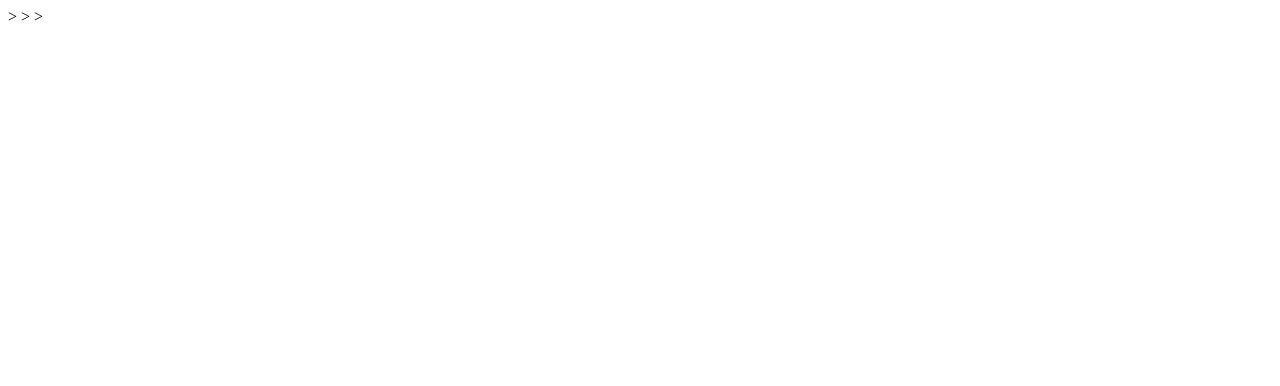
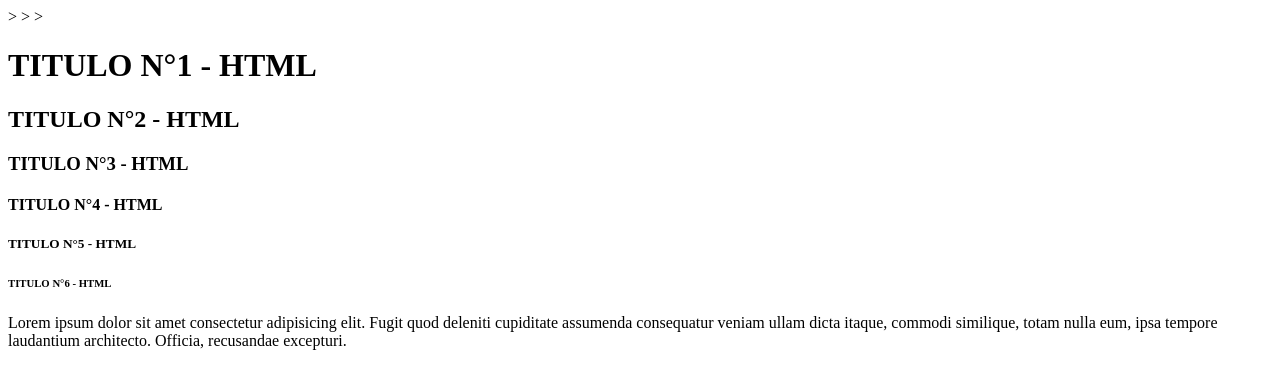
Before and after one commit to Txz-Raam/PRACTICAS-PROFESIONALIZANTES-I---PROFE-SEBA, a plain HTML site: page HTML5/index.html in a window 1280 px wide. Drawn offline with Linux system fonts and the light colour scheme.

Commit message:
Update index.html
aprendidooo

```diff
--- a/HTML5/index.html
+++ b/HTML5/index.html
@@ -1,9 +1,17 @@
-<!DOCTYPE html><!--Etiqueta Principal-->>
+<!DOCTYPE html><!--ETIQUETA PRINCIPAL-->>
 <html>
-    <head> <!--Cabecera-->>
-
+    <head> <!--CABECERA-->
+        <title>HTML</title><!--NOMBRE DE PESTAÑA-->>
     </head>
-    <body> <!--Cuerpo-->>
-
+    <body> <!--CUERPO-->
+        <!--TITULO-->>
+        <h1>TITULO N°1 - HTML</h1>
+        <h2>TITULO N°2 - HTML</h2>
+        <h3>TITULO N°3 - HTML</h3>
+        <h4>TITULO N°4 - HTML</h4>
+        <h5>TITULO N°5 - HTML</h5>
+        <h6>TITULO N°6 - HTML</h6>
+        <!--PARRAFO-->
+        <P>Lorem ipsum dolor sit amet consectetur adipisicing elit. Fugit quod deleniti cupiditate assumenda consequatur veniam ullam dicta itaque, commodi similique, totam nulla eum, ipsa tempore laudantium architecto. Officia, recusandae excepturi.</P>
     </body>
 </html>
```
